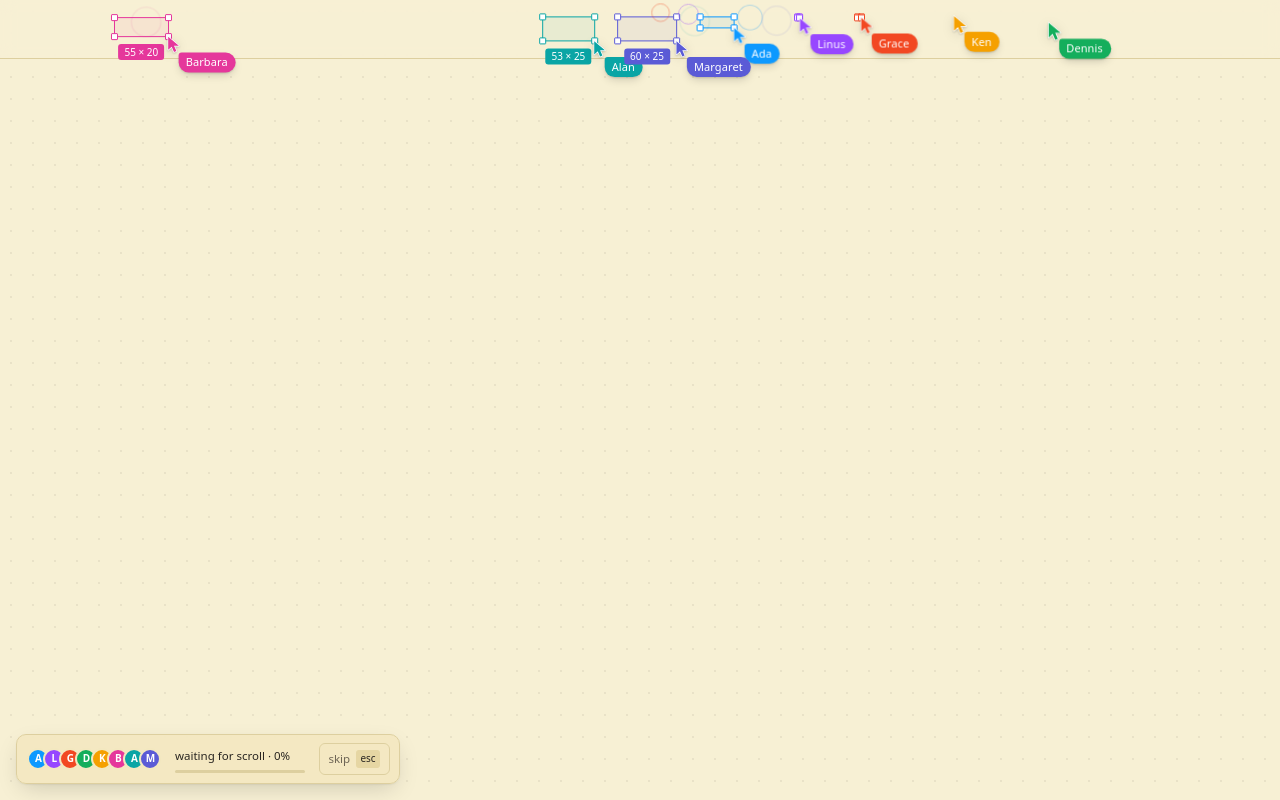
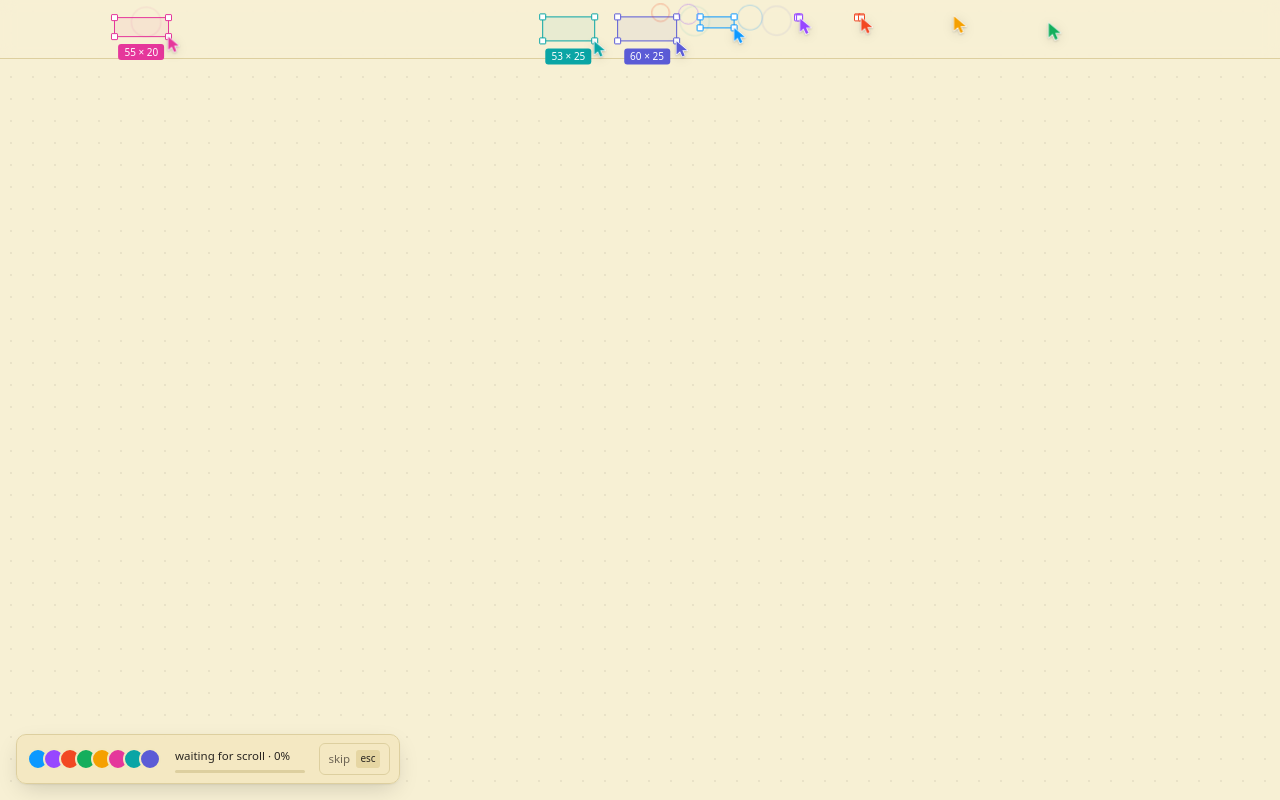
Before and after one commit to Phil27-gotchu/phil27-gotchu.github.io, a browser extension: page index.html in a window 1280 px wide. Shown: the top 800 px of the page. Drawn offline with Linux system fonts and the light colour scheme.

Commit message:
editing it out

```diff
--- a/index.html
+++ b/index.html
@@ -5,7 +5,7 @@
   <meta name="viewport" content="width=device-width, initial-scale=1.0">
   <meta name="description" content="Portfolio of Philip, CSE student at MIT World Peace University, Pune, building fintech tools and computer vision projects.">
   <title>Philip | portfolio</title>
-  <link rel="stylesheet" href="style.css?v=12">
+  <link rel="stylesheet" href="style.css?v=15">
   <link rel="stylesheet" href="desk.css?v=3">
   <script>
     (function () {
@@ -177,7 +177,6 @@ $ looking_for
             <ul class="pills">
               <li data-build="chip"><span class="sq"></span>python</li>
               <li data-build="chip"><span class="sq"></span>c++</li>
-              <li data-build="chip"><span class="sq"></span>javascript</li>
               <li data-build="chip"><span class="sq"></span>html/css</li>
               <li data-build="chip"><span class="sq"></span>sql</li>
               <li data-build="chip"><span class="sq"></span>bash</li>
@@ -189,9 +188,9 @@ $ looking_for
               <li data-build="chip"><span class="sq"></span>fedora linux</li>
               <li data-build="chip"><span class="sq"></span>dnf</li>
               <li data-build="chip"><span class="sq"></span>git</li>
-              <li data-build="chip"><span class="sq"></span>node.js</li>
               <li data-build="chip"><span class="sq"></span>streamlit</li>
               <li data-build="chip"><span class="sq"></span>opencv</li>
+              <li data-build="chip"><span class="sq"></span>aws</li>
             </ul>
           </div>
           <div class="skills__group skills__group--domains">
@@ -201,6 +200,8 @@ $ looking_for
               <li data-build="chip"><span class="sq"></span>computer vision</li>
               <li data-build="chip"><span class="sq"></span>web dev</li>
               <li data-build="chip"><span class="sq"></span>research</li>
+              <li data-build="chip"><span class="sq"></span>computer networks</li>
+              <li data-build="chip"><span class="sq"></span>cloud</li>
             </ul>
           </div>
         </div>
@@ -383,7 +384,7 @@ $ looking_for
   <div class="cursor-dot" aria-hidden="true"></div>
   <div class="cursor-ring" aria-hidden="true"></div>
 
-  <script src="script.js?v=10" defer></script>
+  <script src="script.js?v=15" defer></script>
   <script src="desk.js?v=2" defer></script>
 </body>
 </html>
--- a/script.js
+++ b/script.js
@@ -334,10 +334,7 @@
   /* ---------- swarm of cursors ---------- */
 
   const swarm = (function () {
-    const CREW = [
-      ["Ada", "#0d99ff"], ["Linus", "#9747ff"], ["Grace", "#f24822"], ["Dennis", "#14ae5c"],
-      ["Ken", "#f5a000"], ["Barbara", "#e5379b"], ["Alan", "#0aa5a5"], ["Margaret", "#5b5bd6"],
-    ];
+    const CREW = ["#0d99ff", "#9747ff", "#f24822", "#14ae5c", "#f5a000", "#e5379b", "#0aa5a5", "#5b5bd6"];
     const ARROW = '<svg class="sw-arrow" width="16" height="20" viewBox="0 0 16 20" aria-hidden="true"><path d="M1.5 1.2v14.6l3.9-3.6 2.6 5.9 2.6-1.1-2.6-5.8h5.4z" fill="currentColor" stroke="#fff" stroke-width="1.5" stroke-linejoin="round" paint-order="stroke"/></svg>';
     const IBEAM = '<svg class="sw-ibeam" width="12" height="22" viewBox="0 0 12 22" aria-hidden="true"><path d="M2.5 2.5h2.2c.6 0 1.3.4 1.3 1.2 0-.8.7-1.2 1.3-1.2h2.2M6 3.7v14.6M2.5 19.5h2.2c.6 0 1.3-.4 1.3-1.2 0 .8.7 1.2 1.3 1.2h2.2" fill="none" stroke="#fff" stroke-width="3.2" stroke-linecap="round"/><path d="M2.5 2.5h2.2c.6 0 1.3.4 1.3 1.2 0-.8.7-1.2 1.3-1.2h2.2M6 3.7v14.6M2.5 19.5h2.2c.6 0 1.3-.4 1.3-1.2 0 .8.7 1.2 1.3 1.2h2.2" fill="none" stroke="currentColor" stroke-width="1.5" stroke-linecap="round"/></svg>';
     const INTRO_MS = 1000;
@@ -383,11 +380,11 @@
       return list;
     }
 
-    function makeCursor([name, color], i, all) {
+    function makeCursor(color, i, all) {
       const el = document.createElement("div");
       el.className = "sw-cursor";
       el.style.setProperty("--c", color);
-      el.innerHTML = ARROW + IBEAM + '<span class="sw-tag">' + name + "</span>";
+      el.innerHTML = ARROW + IBEAM;
       const selEl = document.createElement("div");
       selEl.className = "sw-sel";
       selEl.style.setProperty("--c", color);
@@ -403,7 +400,7 @@
       const cy = scrollY + innerHeight / 2;
       const reach = Math.hypot(innerWidth, innerHeight) / 2 + 40;
       const c = {
-        el, selEl, caretEl, color, name,
+        el, selEl, caretEl, color,
         badge: selEl.querySelector(".sw-badge"),
         x: cx + Math.cos(a) * reach, y: cy + Math.sin(a) * reach,
         anchor: null, tween: null, follow: null, sel: null, caret: null,
@@ -708,8 +705,6 @@
       avatars.textContent = "";
       cursors.forEach((c) => {
         c.avatar = document.createElement("span");
-        c.avatar.textContent = c.name[0];
-        c.avatar.title = c.name;
         c.avatar.style.setProperty("--c", c.color);
         avatars.append(c.avatar);
       });
--- a/style.css
+++ b/style.css
@@ -1087,28 +1087,6 @@ kbd {
   transform: scale(0.9);
 }
 
-.sw-tag {
-  position: absolute;
-  top: 17px;
-  left: 12px;
-  padding: 3px 8px 3px 7px;
-  font-family: system-ui, -apple-system, "Segoe UI", Roboto, sans-serif;
-  font-size: 11px;
-  font-weight: 500;
-  line-height: 14px;
-  letter-spacing: 0.01em;
-  color: #fff;
-  white-space: nowrap;
-  background: var(--c);
-  border-radius: 3px 10px 10px 10px;
-  box-shadow: 0 1px 2px rgba(0, 0, 0, 0.12), 0 4px 10px -2px rgba(0, 0, 0, 0.18);
-}
-
-.sw-cursor.is-text .sw-tag {
-  top: 21px;
-  left: 9px;
-}
-
 .sw-sel {
   position: absolute;
   top: 0;
```
Also changed, not shown: 1 other file.
